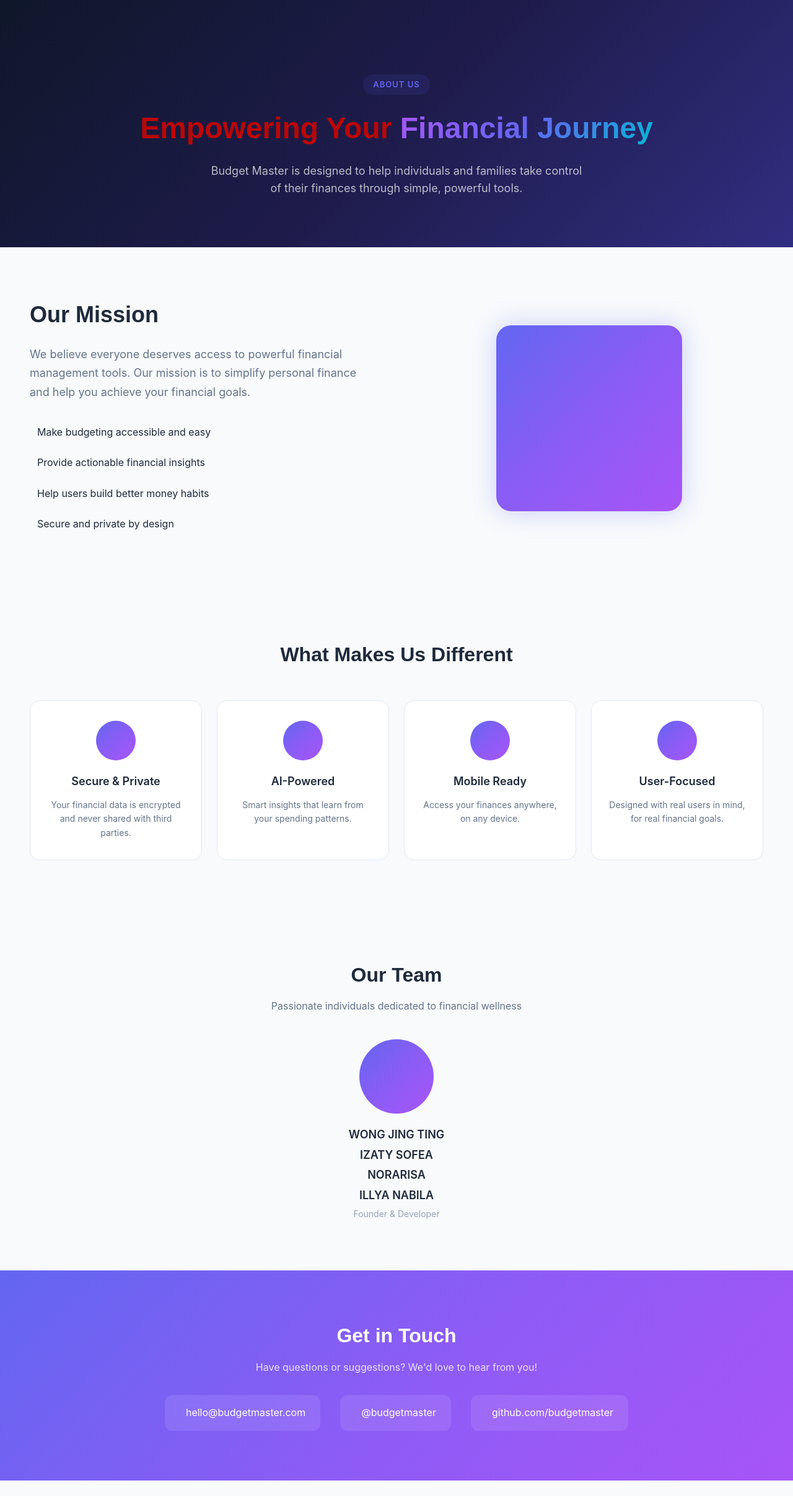
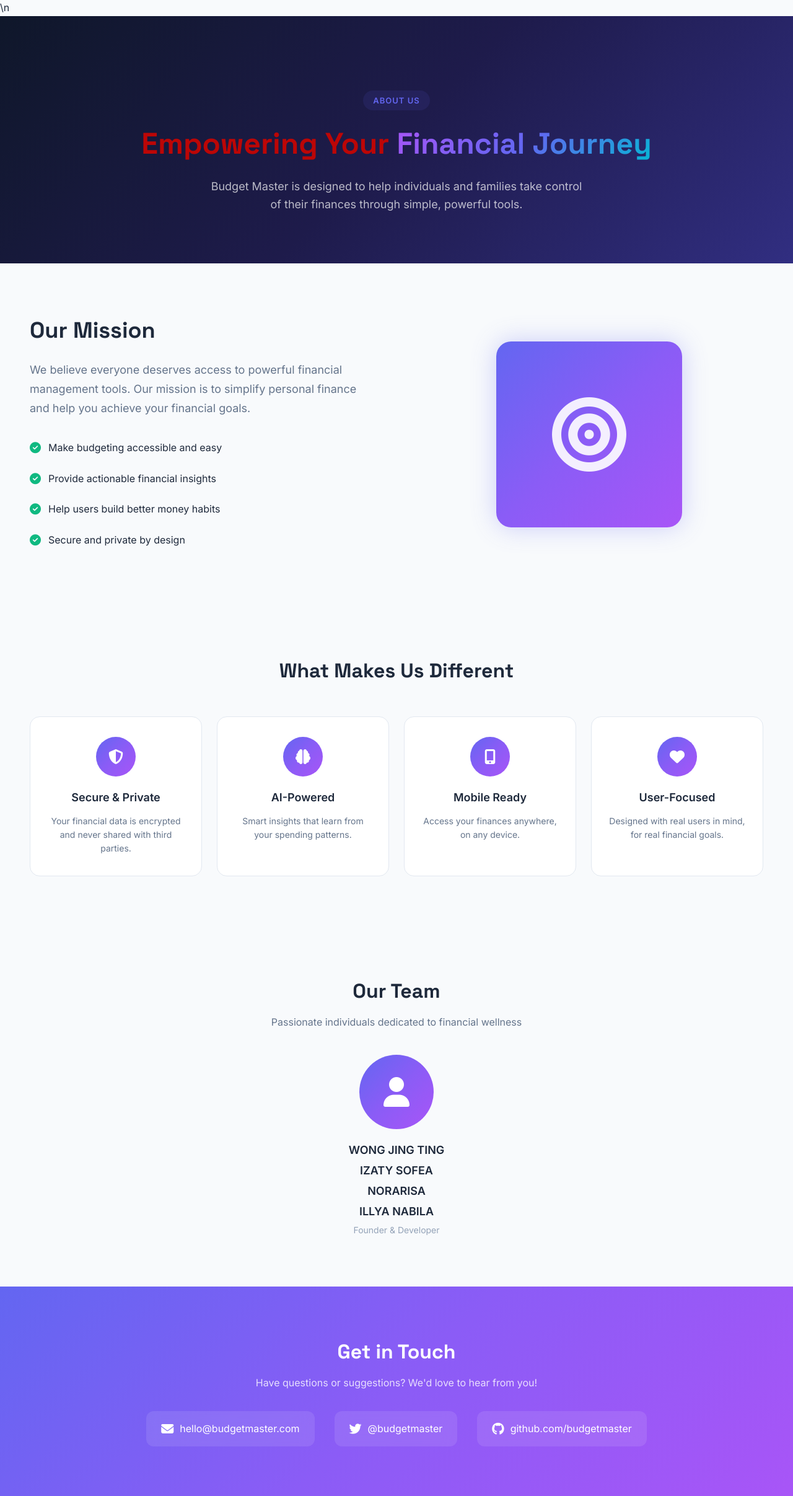
Before and after one commit to jt2911/budget-master, a Flask app: page /about in a window 1280 px wide. Shown: the whole page at 62% size. Before the commit the page ends 2389 px from the top, so only its background shows below. Run offline with Flask 3, Linux system fonts and the light colour scheme; some libraries are stand-ins or nearby versions.

Commit message:
Fix HTML formatting and update font links

```diff
--- a/templates/base.html
+++ b/templates/base.html
@@ -1,16 +1,16 @@
 <!DOCTYPE html>
 <html lang="en">
-<head>
+</head>\n<body>
     <meta charset="UTF-8">
     <meta name="viewport" content="width=device-width, initial-scale=1.0">
     <title>{% block title %}Budget Master{% endblock %}</title>
 
     <!-- Google Fonts -->
-    <link rel="preconnect" href="[fonts.googleapis.com](https://fonts.googleapis.com)">
-    <link href="[fonts.googleapis.com](https://fonts.googleapis.com/css2?family=Inter:wght@300;400;500;600;700;800&family=Space+Grotesk:wght@400;500;600;700&display=swap)" rel="stylesheet">
+    <link rel="preconnect" href="https://fonts.googleapis.com">
+    <link href="https://fonts.googleapis.com/css2?family=Inter:wght@300;400;500;600;700;800&family=Space+Grotesk:wght@400;500;600;700&display=swap" rel="stylesheet">
 
     <!-- Font Awesome -->
-    <link rel="stylesheet" href="[cdnjs.cloudflare.com](https://cdnjs.cloudflare.com/ajax/libs/font-awesome/6.5.1/css/all.min.css)">
+    <link rel="stylesheet" href="https://cdnjs.cloudflare.com/ajax/libs/font-awesome/6.5.1/css/all.min.css">
 
     <!-- Chart.js -->
     <script src="https://cdn.jsdelivr.net/npm/chart.js"></script>
```
